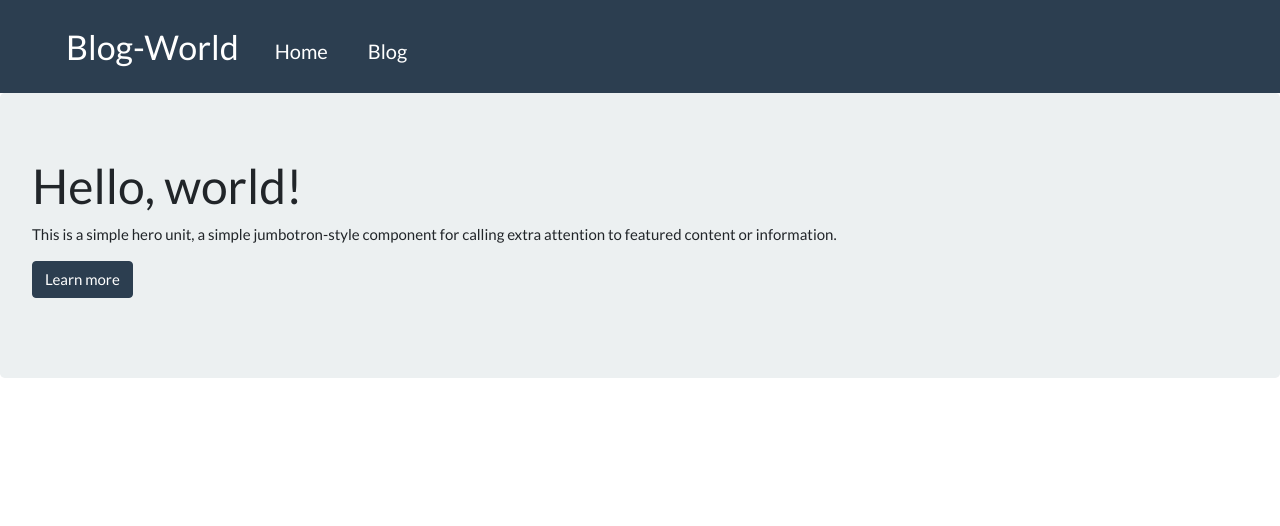
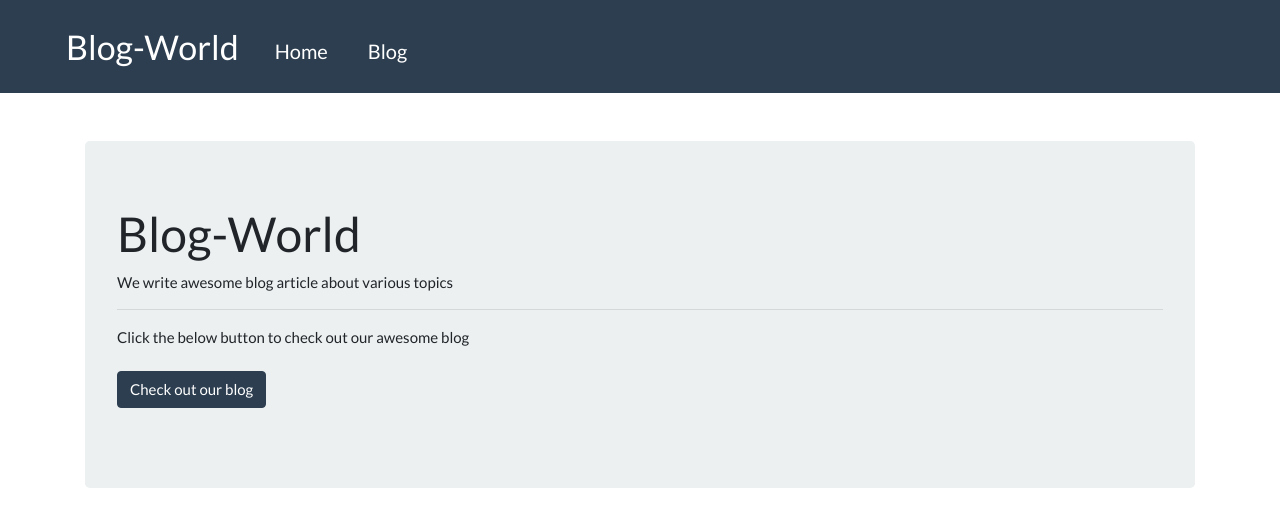
Before and after one commit to ravinduf/django-react-blog, a React (Create React App) app in the folder frontend/: page / in a window 1280 px wide. Shown: the top 526 px of the page. Built offline with nearby package versions, Linux system fonts and the light colour scheme.

Commit message:
customized Home page

```diff
--- a/frontend/src/components/Home.js
+++ b/frontend/src/components/Home.js
@@ -1,20 +1,24 @@
 import React from 'react'
-import { Jumbotron, Button } from 'react-bootstrap'
+import { Jumbotron, Button, Container } from 'react-bootstrap'
+import { Link } from 'react-router-dom'
 
 const Home = () => {
     return (
-        <div>
+        <Container className="mt-5">
             <Jumbotron>
-                <h1>Hello, world!</h1>
+                <h1>Blog-World</h1>
                 <p>
-                    This is a simple hero unit, a simple jumbotron-style component for calling
-                    extra attention to featured content or information.
+                    We write awesome blog article about various topics
                 </p>
+                <hr/>
                 <p>
-                    <Button variant="primary">Learn more</Button>
+                    Click the below button to check out our awesome blog<br/><br/>
+
+                    <Link to="/blog"><Button variant="primary">Check out our blog</Button></Link>
+
                 </p>
             </Jumbotron>
-        </div>
+        </Container >
     )
 }
 
```
